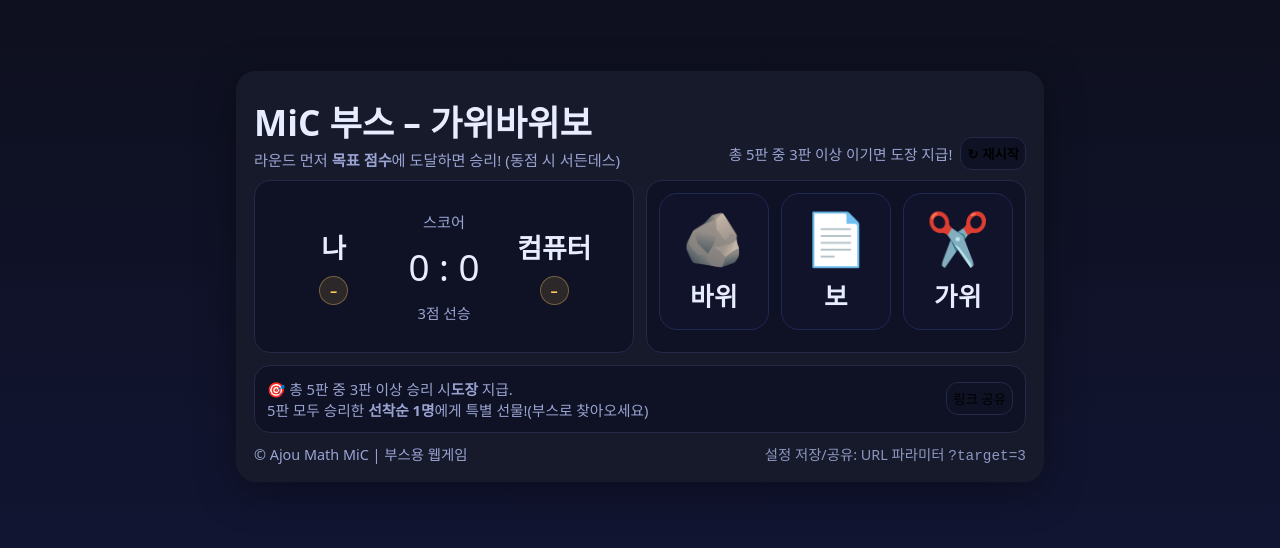
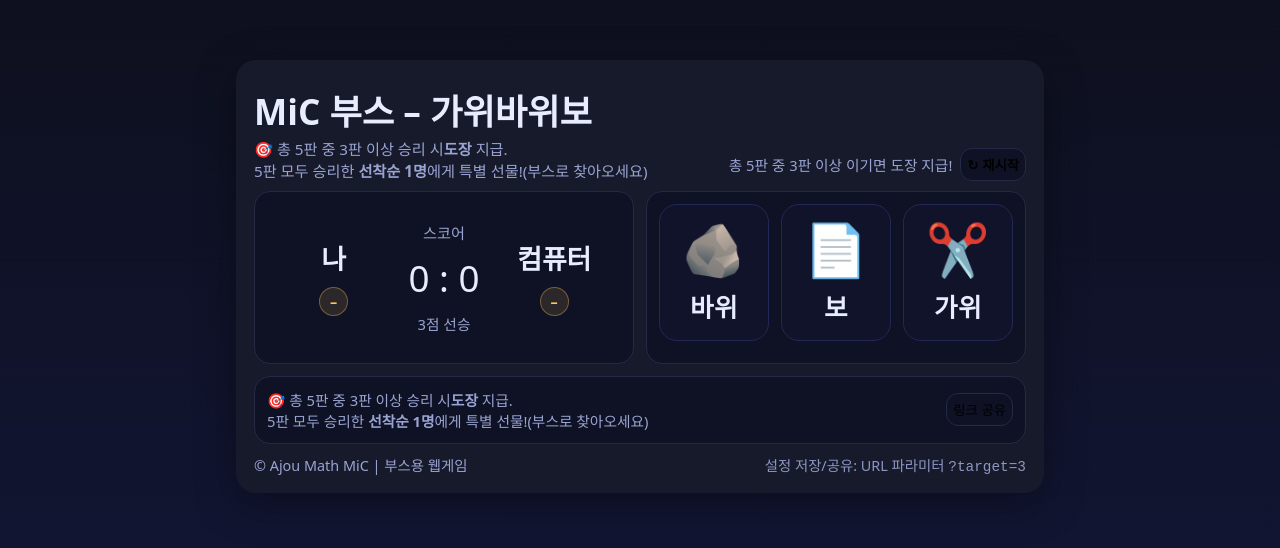
Before and after one commit to jae6eun/MiC-GAP-rcp, a plain HTML site: page index.html in a window 1280 px wide. Shown: the part 124-672 px from the top of the page. Drawn offline with Linux system fonts and the light colour scheme.

Commit message:
Update index.html

```diff
--- a/index.html
+++ b/index.html
@@ -57,7 +57,7 @@
       <div class="row" style="justify-content:space-between; align-items:flex-end; gap:8px">
         <div>
           <h1>MiC 부스 – 가위바위보</h1>
-          <div class="muted">라운드 먼저 <b>목표 점수</b>에 도달하면 승리! (동점 시 서든데스)</div>
+          <div class="muted">🎯 총 5판 중 3판 이상 승리 시<b>도장</b> 지급. <br> 5판 모두 승리한 <b>선착순 1명</b>에게 특별 선물!(부스로 찾아오세요)</div>
         </div>
         <div class="panel">
           <div class="hint">총 5판 중 3판 이상 이기면 도장 지급!</div>
```
